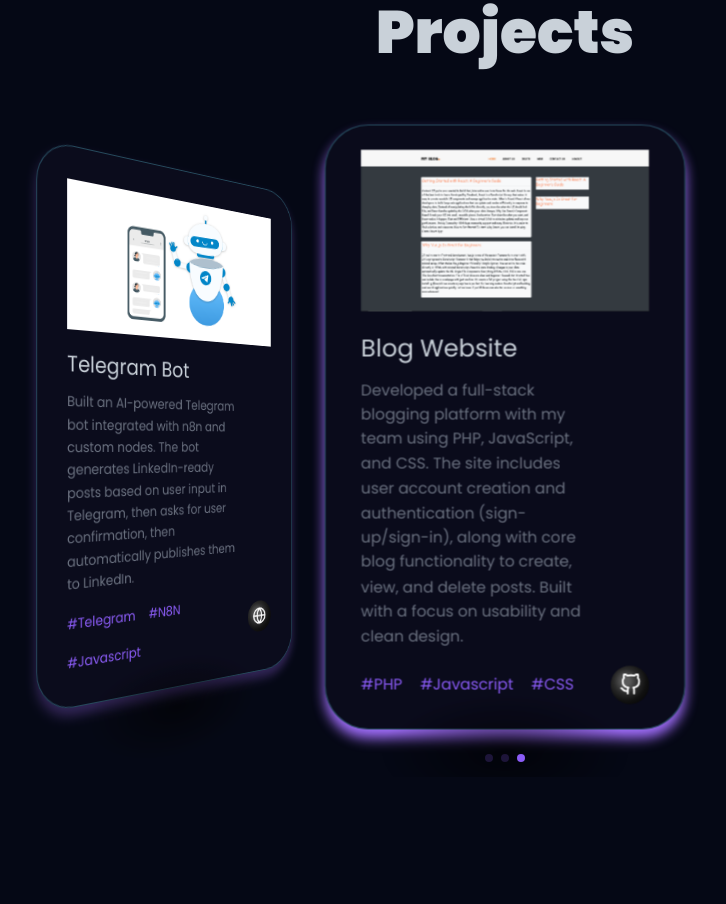
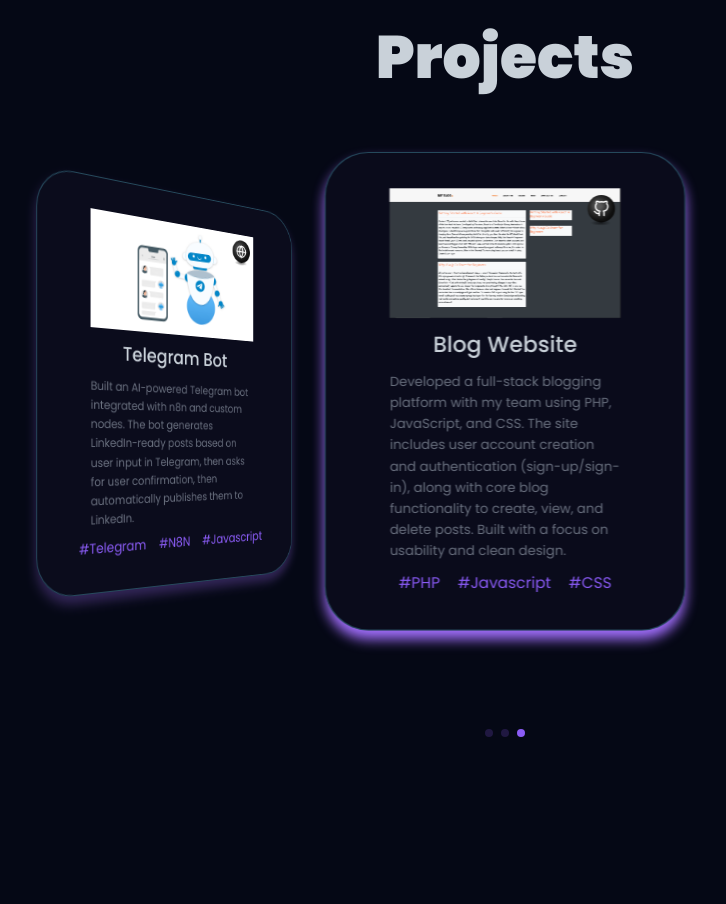
Before and after one commit to NoahFurnival/React-Typescript-Portfolio, a React (Vite) app: page / in a window 1280 px wide. Shown: the part 2994-3898 px from the top of the page, without its empty margins (135-861 px from the left). Built offline with nearby package versions, Linux system fonts and the light colour scheme; no server answers.

Commit message:
Altered styling in projects section for more consistent slide styling

```diff
--- a/src/components/ProjectCard.tsx
+++ b/src/components/ProjectCard.tsx
@@ -23,17 +23,6 @@
     <motion.div className="project">
       <div className="project__pic">
         <img src={picture} alt={title} loading="lazy" />
-      </div>
-      <div className="project__body">
-        <h3 className="project__title">{title}</h3>
-        <p className="project__desc">{description}</p>
-      </div>
-      <div className="project__footer">
-        <div className="project__softwares">
-          {softwares.map((item, i) => {
-            return <span key={i}>#{item}</span>;
-          })}
-        </div>
         <div className="project__link">
           {github ? (
             <a href={link} target="_blank">
@@ -46,6 +35,17 @@
           )}
         </div>
       </div>
+      <div className="project__body">
+        <h3 className="project__title">{title}</h3>
+        <p className="project__desc">{description}</p>
+      </div>
+      <div className="project__footer">
+        <div className="project__softwares">
+          {softwares.map((item, i) => {
+            return <span key={i}>#{item}</span>;
+          })}
+        </div>
+      </div>
     </motion.div>
   );
 };
--- a/src/containers/projects/Projects.scss
+++ b/src/containers/projects/Projects.scss
@@ -46,8 +46,8 @@
     padding-top: 40px;
 
     .swiper-slide {
-      width: 400px;
-      height: 550px;
+      width: 350px;
+      height: 500px;
       background-position: center;
       background-size: cover;
       transition: transform 0.3s ease-in-out;
@@ -55,9 +55,6 @@
       @media (max-width: $medium) {
         width: 300px;
         height: 450px;
-      }
-      @media (max-width: $xs) {
-        width: 250px;
       }
       &-active {
         transform: scale(1.1) !important;
@@ -76,37 +73,40 @@
 }
 
 .project {
-  position: relative;
   border-radius: 40px;
-  height: 100%;
-  padding: 2rem;
   display: flex;
-  gap: 1rem;
+  align-items: center;
+  flex-direction: column;
+  justify-content: center;
+  padding: 2rem 2rem;
   background: $card-bg;
-  align-items: flex-start;
-  justify-content: center;
-  flex-direction: column;
   border: 1px solid rgba(108, 232, 255, 0.28);
   box-shadow: 0 8px 12px $glow;
   &__pic {
+    display: flex;
+    position: relative;
+    justify-content: center;
     img {
       aspect-ratio: 16 / 9;
-      width: 100%;
+      width: 80%;
     }
   }
   &__footer {
-    display: flex;
-    align-items: center;
-    justify-content: space-between;
     width: 100%;
-  }
-  &__link {
     display: flex;
     align-items: center;
     justify-content: center;
-    width: 35px;
-    height: 35px;
-    font-size: 20px;
+  }
+  &__link {
+    position: absolute;
+    display: flex;
+    top: 5%;
+    right: 12%;
+    align-items: center;
+    justify-content: center;
+    width: 25px;
+    height: 25px;
+    font-size: 15px;
     border-radius: 50%;
     background: radial-gradient(
       circle at 40% 40%,
@@ -145,28 +145,29 @@
     align-items: center;
     flex-wrap: wrap;
     gap: 1rem;
+    margin-top: 0.5rem;
     color: $primary;
     font-size: 14px;
     @media (max-width: $medium) {
-      font-size: 12px;
+      font-size: 11px;
     }
   }
   &__body {
+    display: flex;
+    flex-direction: column;
+    margin-top: 0.5rem;
+    align-items: center;
     gap: 0.5rem;
-    display: flex;
-    align-items: flex-start;
-    flex-direction: column;
-    justify-content: center;
     h3 {
-      font-size: 22px;
-      font-weight: 400;
+      font-size: 20px;
+      font-weight: 500;
       @media (max-width: $medium) {
         font-size: 15px;
       }
     }
     p {
       color: $muted;
-      font-size: 14px;
+      font-size: 12px;
       width: 80%;
       @media (max-width: $medium) {
         font-size: 10px;
```
